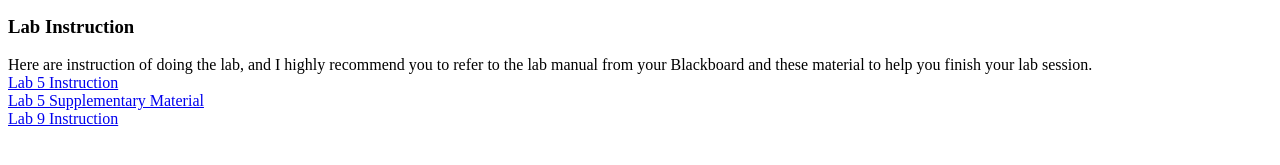
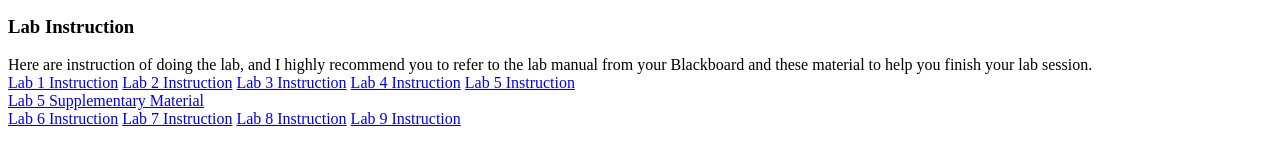
Before and after one commit to dawei-zh/TA-physics-lab, a plain HTML site: page docs/index.html in a window 1280 px wide. Shown: the part 137-302 px from the top of the page. Drawn offline with Linux system fonts and the light colour scheme.

Commit message:
link to all lab instructions

```diff
--- a/docs/index.html
+++ b/docs/index.html
@@ -13,7 +13,7 @@
             <br>
             <b>Lab TA:</b> Dawei Zhong
             <br>
-            <b>Lab Session Time: </b> 12:00-2:50pm on both Tuesday and Thursday,
+            <b>Lab Session Time: </b> 2:00-5:00pm on both Tuesday and Thursday,
             from 06/29 to 08/09
             <br>
         </p>
@@ -25,8 +25,15 @@
             you to refer to the lab manual from your Blackboard and these material
             to help you finish your lab session.
             <br>
+            <a href="135/135-Experiment1.pdf"> Lab 1 Instruction</a>
+            <a href="135/135-Experiment2.pdf"> Lab 2 Instruction</a>
+            <a href="135/135-Experiment3.pdf"> Lab 3 Instruction</a>
+            <a href="135/135-Experiment4.pdf"> Lab 4 Instruction</a>
             <a href="135/135-Experiment5.pdf"> Lab 5 Instruction</a><br>
             <a href="135/Lab5-PartK.pdf"> Lab 5 Supplementary Material</a><br>
+            <a href="135/135-Experiment6.pdf"> Lab 6 Instruction</a>
+            <a href="135/135-Experiment7.pdf"> Lab 7 Instruction</a>
+            <a href="135/135-Experiment8.pdf"> Lab 8 Instruction</a>
             <a href="135/135-Experiment9.pdf"> Lab 9 Instruction</a>
         </p>
     </body>
```
Also changed, not shown: 1 other file.
